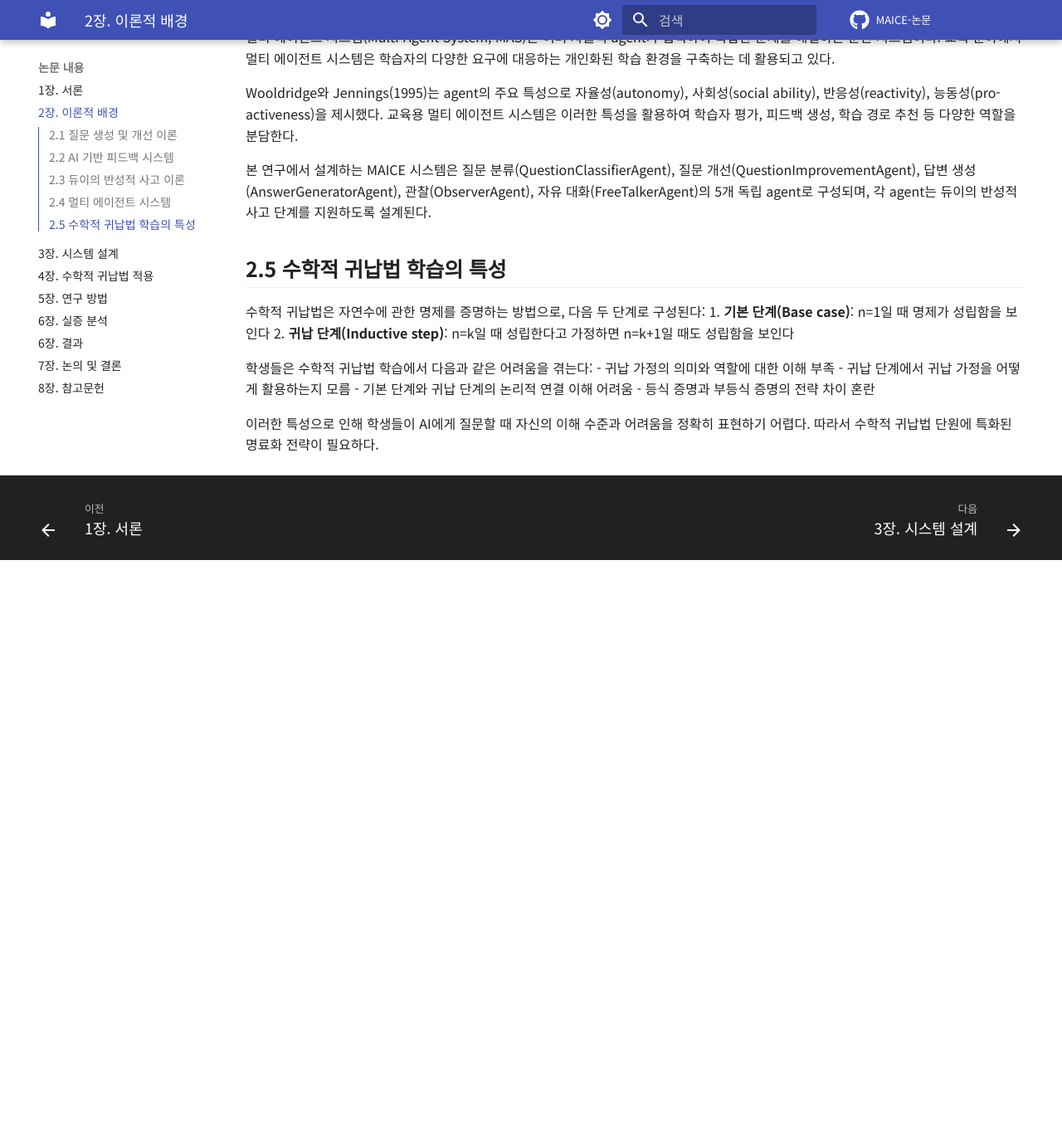
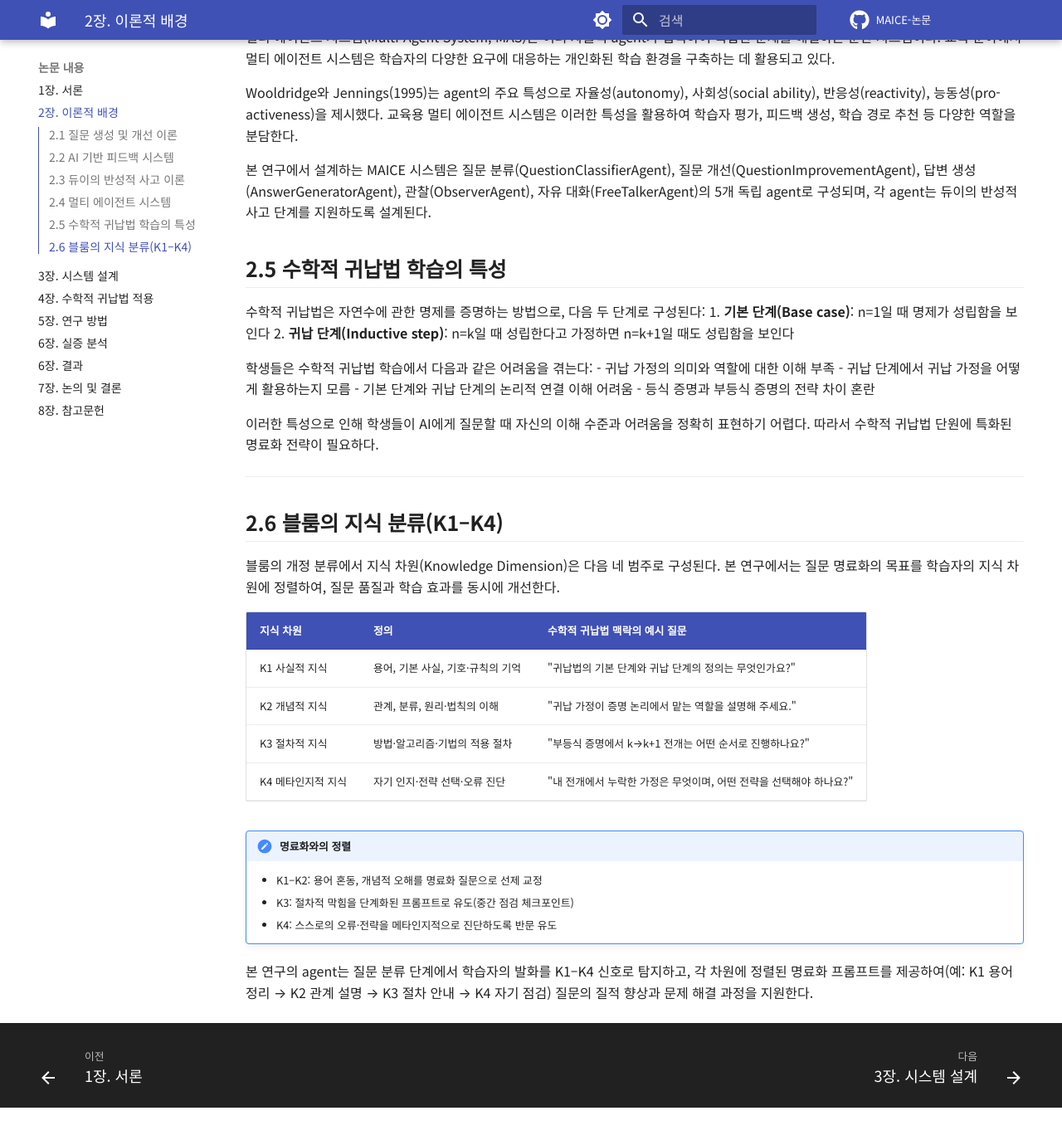
Before and after one commit to KimKyuBong/maice-paper-deploy, an MkDocs documentation site: the page built from docs/chapters/02-theoretical-background.md, in a window 1280 px wide and 1400 px high, scrolled down 1421 px. Shown: the top 1374 px of the window at 83% size. Built offline with MkDocs 1.6.1 and Material for MkDocs 9.7.7, drawn with Linux system fonts in a browser that asks for light colours; comment, search, counter and statistics services are not loaded; before the commit the page ends 2161 px from its top, so only the background shows below that.

Commit message:
docs(2장): 블룸 지식분류 K1–K4 섹션 추가 및 예시 질문

```diff
--- a/docs/chapters/02-theoretical-background.md
+++ b/docs/chapters/02-theoretical-background.md
@@ -58,3 +58,23 @@ Wooldridge와 Jennings(1995)는 agent의 주요 특성으로 자율성(autonomy)
 - 등식 증명과 부등식 증명의 전략 차이 혼란
 
 이러한 특성으로 인해 학생들이 AI에게 질문할 때 자신의 이해 수준과 어려움을 정확히 표현하기 어렵다. 따라서 수학적 귀납법 단원에 특화된 명료화 전략이 필요하다.
+
+---
+
+## 2.6 블룸의 지식 분류(K1–K4)
+
+블룸의 개정 분류에서 지식 차원(Knowledge Dimension)은 다음 네 범주로 구성된다. 본 연구에서는 질문 명료화의 목표를 학습자의 지식 차원에 정렬하여, 질문 품질과 학습 효과를 동시에 개선한다.
+
+| 지식 차원 | 정의 | 수학적 귀납법 맥락의 예시 질문 |
+| --- | --- | --- |
+| K1 사실적 지식 | 용어, 기본 사실, 기호·규칙의 기억 | "귀납법의 기본 단계와 귀납 단계의 정의는 무엇인가요?" |
+| K2 개념적 지식 | 관계, 분류, 원리·법칙의 이해 | "귀납 가정이 증명 논리에서 맡는 역할을 설명해 주세요." |
+| K3 절차적 지식 | 방법·알고리즘·기법의 적용 절차 | "부등식 증명에서 k→k+1 전개는 어떤 순서로 진행하나요?" |
+| K4 메타인지적 지식 | 자기 인지·전략 선택·오류 진단 | "내 전개에서 누락한 가정은 무엇이며, 어떤 전략을 선택해야 하나요?" |
+
+!!! note "명료화와의 정렬"
+    - K1–K2: 용어 혼동, 개념적 오해를 명료화 질문으로 선제 교정
+    - K3: 절차적 막힘을 단계화된 프롬프트로 유도(중간 점검 체크포인트)
+    - K4: 스스로의 오류·전략을 메타인지적으로 진단하도록 반문 유도
+
+본 연구의 agent는 질문 분류 단계에서 학습자의 발화를 K1–K4 신호로 탐지하고, 각 차원에 정렬된 명료화 프롬프트를 제공하여(예: K1 용어 정리 → K2 관계 설명 → K3 절차 안내 → K4 자기 점검) 질문의 질적 향상과 문제 해결 과정을 지원한다.
```
